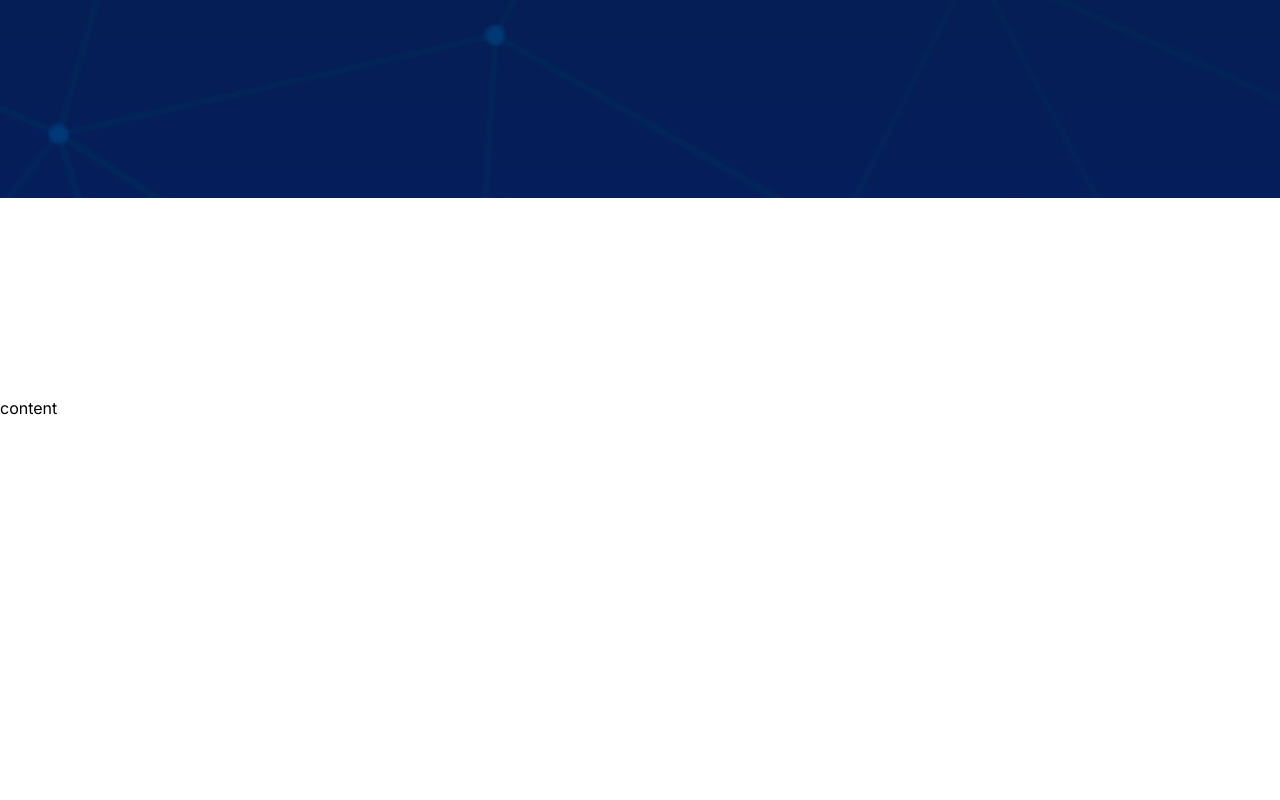
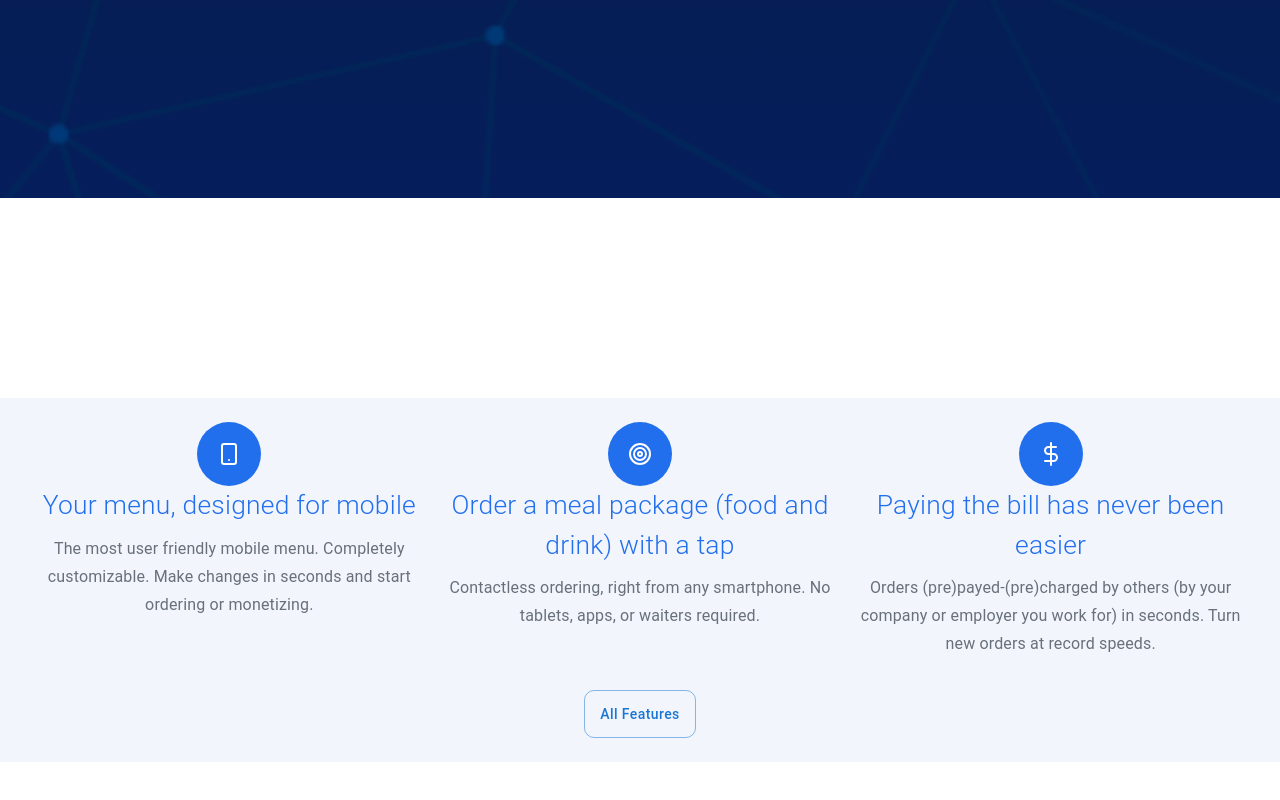
Before and after one commit to AldenHalilovic/OptiMenu, a Next.js app: page / in a window 1280 px wide. Shown: the part 602-1402 px from the top of the page. Before the commit the page ends 1220 px from the top, so only its background shows below. Built offline with nearby package versions, Linux system fonts and the light colour scheme.

Commit message:
Almost Complete dont push or merge

```diff
--- a/src/app/layout.js
+++ b/src/app/layout.js
@@ -6,7 +6,7 @@ import HeroSection from "@/components/Header/homeComponents/hero";
 const inter = Inter({ subsets: ["latin"] });
 
 export const metadata = {
-  title: "Create Next App",
+  title: "Optimenu",
   description: "Generated by create next app",
 };
 
@@ -14,7 +14,6 @@ export default function RootLayout({ children }) {
   return (
     <html lang="en">
       <body className={inter.className}>
-
         <HeroSection />
         {children}
       </body>
--- a/src/app/page.js
+++ b/src/app/page.js
@@ -1,9 +1,10 @@
 import { Grid } from "@mui/material";
+import HeroContentThree from "@/components/Header/homeComponents/hero/components/heroContentThree";
 
 export default function Home() {
   return (
     <Grid container sx={{ py: "200px" }} className="main">
-      content
+      <HeroContentThree />
     </Grid>
   );
 }
--- /dev/null
+++ b/src/components/Header/homeComponents/hero/components/heroContentThree.js
@@ -0,0 +1,169 @@
+import { Box, Typography, Button, Container, Icon } from "@mui/material";
+
+import { LuSmartphone } from "react-icons/lu";
+import { FiDollarSign } from "react-icons/fi";
+import { FiTarget } from "react-icons/fi";
+
+function HeroContentThree() {
+  return (
+    <Container
+      maxWidth="xl"
+      sx={{
+        display: "flex",
+        flexDirection: "column",
+        justifyContent: "center",
+        alignItems: "center",
+        padding: 3,
+        bgcolor: "#f2f6fc",
+        minHeight: "100%",
+      }}
+    >
+      <Box
+        sx={{
+          display: "flex",
+          flexDirection: "row",
+          justifyContent: "space-between",
+          width: "100%",
+          marginBottom: "1rem",
+        }}
+      >
+        {/* // First Box -  Your menu, designed for mobile */}
+        <Box sx={{ textAlign: "center", flex: 1 }}>
+          {/* // Icon Box */}
+          <Box
+            sx={{
+              width: "4rem",
+              height: "4rem",
+              borderRadius: "50%",
+              backgroundColor: "#226fed",
+              display: "flex",
+              justifyContent: "center",
+              alignItems: "center",
+              marginBottom: "2rem",
+              margin: "auto",
+            }}
+          >
+            <Icon sx={{ color: "#ffffff", fontSize: "1.5rem" }}>
+              <LuSmartphone />
+            </Icon>
+          </Box>
+          {/* // Icon Box  */}
+          <Typography
+            component="h1"
+            style={{
+              fontWeight: 300,
+              fontSize: "1.65rem",
+              color: "#226fed",
+              textAlign: "center",
+            }}
+            gutterBottom
+          >
+            Your menu, designed for mobile
+          </Typography>
+          <Typography
+            variant="subtitle1"
+            style={{ color: "#69707a", textAlign: "center" }}
+          >
+            The most user friendly mobile menu. Completely customizable. Make
+            changes in seconds and start ordering or monetizing.
+          </Typography>
+        </Box>
+
+        {/* // Second Box -  Order a meal package (food and drink) with a tap */}
+        <Box sx={{ textAlign: "center", flex: 1 }}>
+          <Box
+            sx={{
+              width: "4rem",
+              height: "4rem",
+              borderRadius: "50%",
+              backgroundColor: "#226fed",
+              display: "flex",
+              justifyContent: "center",
+              alignItems: "center",
+              marginBottom: "2rem",
+              margin: "auto",
+            }}
+          >
+            <Icon sx={{ color: "#ffffff", fontSize: "1.5rem" }}>
+              <FiTarget />
+            </Icon>
+          </Box>
+          <Typography
+            style={{
+              fontWeight: 300,
+              fontSize: "1.65rem",
+              color: "#226fed",
+              textAlign: "center",
+            }}
+            component="h1"
+            gutterBottom
+          >
+            Order a meal package (food and drink) with a tap
+          </Typography>
+          <Typography
+            variant="subtitle1"
+            style={{ color: "#69707a", textAlign: "center" }}
+          >
+            Contactless ordering, right from any smartphone. No tablets, apps,
+            or waiters required.
+          </Typography>
+        </Box>
+
+        {/* // Third Box -  Paying the bill has never been easier */}
+
+        <Box sx={{ textAlign: "center", flex: 1 }}>
+          <Box
+            sx={{
+              width: "4rem",
+              height: "4rem",
+              borderRadius: "50%",
+              backgroundColor: "#226fed",
+              display: "flex",
+              justifyContent: "center",
+              alignItems: "center",
+              marginBottom: "2rem",
+              margin: "auto",
+            }}
+          >
+            <Icon sx={{ color: "#ffffff", fontSize: "1.5rem" }}>
+              <FiDollarSign />
+            </Icon>
+          </Box>
+          <Typography
+            style={{
+              fontWeight: 300,
+              fontSize: "1.65rem",
+              color: "#226fed",
+              textAlign: "center",
+            }}
+            component="h1"
+            gutterBottom
+          >
+            Paying the bill has never been easier
+          </Typography>
+          <Typography
+            variant="subtitle1"
+            style={{ color: "#69707a", textAlign: "center" }}
+          >
+            Orders (pre)payed-(pre)charged by others (by your company or
+            employer you work for) in seconds. Turn new orders at record speeds.
+          </Typography>
+        </Box>
+      </Box>
+
+      <Button
+        variant="outlined"
+        style={{
+          marginTop: "1rem",
+          borderRadius: "10px",
+          textTransform: "capitalize",
+          height: "3rem",
+        }}
+      >
+        All Features
+      </Button>
+    </Container>
+  );
+}
+
+export default HeroContentThree;
```
Also changed, not shown: src/components/Header/homeComponents/hero/index.js (+16 -12 lines).
